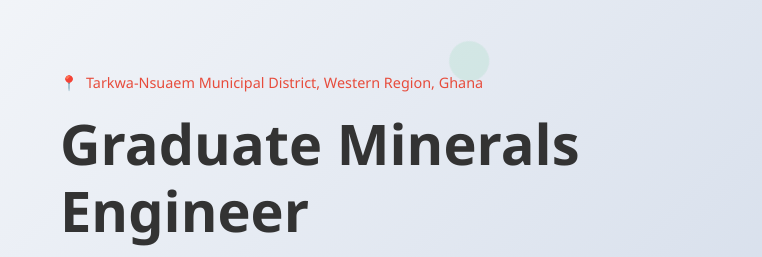
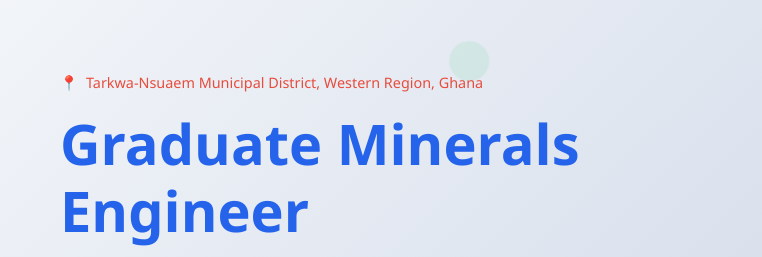
Before and after one commit to Michael-Gardesey/Test-4, a website: page public/index.html in a window 1280 px wide. Shown: the part 139-396 px from the top of the page, 0-762 px from the left. Drawn offline with Linux system fonts and the light colour scheme.

Commit message:
Update index.html

```diff
--- a/public/index.html
+++ b/public/index.html
@@ -54,7 +54,7 @@
             <div class="hero-content">
                 <div class="hero-text">
                     <div class="location">Tarkwa-Nsuaem Municipal District, Western Region, Ghana</div>
-                    <h1>
+                    <h1 style="color: #2563eb;">
                         Graduate Minerals Engineer
                     </h1>
                     <p class="subtitle">
```
